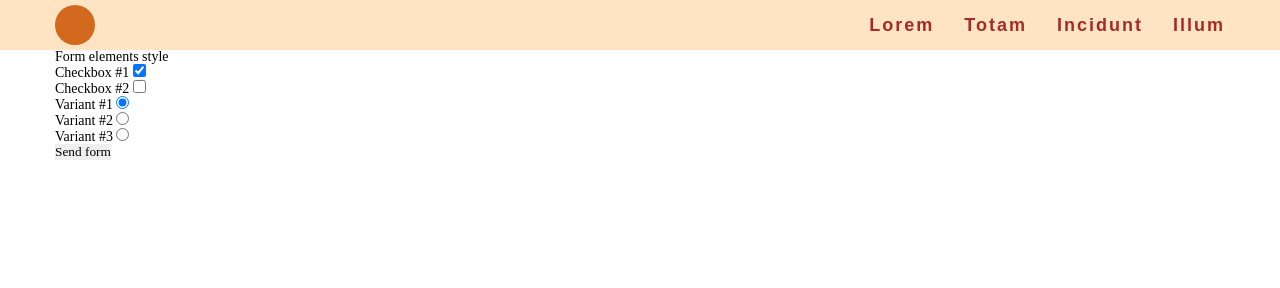
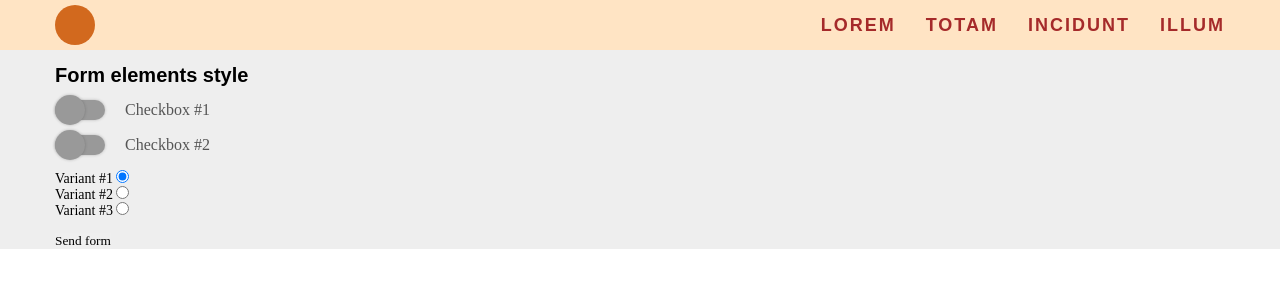
Before and after one commit to Dmither/Web-features, a plain HTML site: page index.html in a window 1280 px wide. Drawn offline with Linux system fonts and the light colour scheme.

Commit message:
Change form elements

```diff
--- a/css/style.scss
+++ b/css/style.scss
@@ -4,6 +4,9 @@
   --main-bg-color: bisque;
   --second-bg-color: chocolate;
   --main-color: brown;
+}
+html, body{
+  height: 100%;
 }
 .container {
   max-width: 767px;
@@ -45,6 +48,7 @@
     font-size: 18px;
     font-weight: 700;
     letter-spacing: 2px;
+    text-transform: uppercase;
     color: var(--main-color);
   }
 }
@@ -121,17 +125,64 @@
 }
 
 .main {
+  background-color: #eee;
   margin-top: 50px;
   &__wrap {
+
   }
 }
 .block-form {
   &__title {
+    font-family: Arial, "Helvetica Neue", Helvetica, sans-serif;
+    font-size: 20px;
+    font-weight: 700;
+    padding: 15px 0;
   }
   &__item {
+    margin-bottom: 15px;
   }
 }
 .checkbox {
+  font-size: 16px;
+  line-height: 20px;
+  padding-left: 70px;
+  position: relative;
+  cursor: pointer;
+  transition: all 0.3s ease 0s;
+  color: #555;
+  &::before{
+    content: '';
+    width: 50px;
+    height: 20px;
+    border-radius: 20px;
+    background-color: #999;
+    position: absolute;
+    left: 0;
+    top: 0;
+    box-shadow: 0 0 3px rgba(51, 51, 51, 0.3);
+  }
+  &::after{
+    content: '';
+    position: absolute;
+    width: 30px;
+    height: 30px;
+    left: 0;
+    top: -5px;
+    background-color: #999;
+    border-radius: 50%;
+    box-shadow: 0 0 3px rgba(51, 51, 51, 0.3);
+  }
+  &_active{
+    color: #000;
+  }
+  &_active::before{
+    color:forestgreen;
+  }
+  &_active::after{
+    color: forestgreen;
+  }
+  label{}
+  input{display: none;}
 }
 .radiobuttons {
   &__item {
--- a/index.html
+++ b/index.html
@@ -39,29 +39,29 @@
           <h2 class="block-form__title">Form elements style</h2>
           <div class="block-form__item">
             <div class="checkbox">
-              <span>Checkbox #1</span>
-              <input type="checkbox" checked name="checkbox_1">
+              <label for="check1">Checkbox #1</label>
+              <input type="checkbox" id="check1" checked name="checkbox_1">
             </div>
           </div>
           <div class="block-form__item">
             <div class="checkbox">
-              <span>Checkbox #2</span>
-              <input type="checkbox" name="checkbox_2">
+              <label for="check2">Checkbox #2</label>
+              <input type="checkbox" id="check2" name="checkbox_2">
             </div>
           </div>
           <div class="block-form__item">
             <div class="radiobuttons">
               <div class="radiobuttons__item">
-                <span>Variant #1</span>
-                <input type="radio" name="radio" value="1" checked>
+                <label for="radio1">Variant #1</label>
+                <input type="radio" id="radio1" name="radio" value="1" checked>
               </div>
               <div class="radiobuttons__item">
-                <span>Variant #2</span>
-                <input type="radio" name="radio" value="2">
+                <label for="radio2">Variant #2</label>
+                <input type="radio" id="radio2" name="radio" value="2">
               </div>
               <div class="radiobuttons__item">
-                <span>Variant #3</span>
-                <input type="radio" name="radio" value="3">
+                <label for="radio3">Variant #3</label>
+                <input type="radio" id="radio3" name="radio" value="3">
               </div>
             </div>
           </div>
--- a/js/script.js
+++ b/js/script.js
@@ -2,3 +2,9 @@ function toggleMenu(){
   document.querySelector('.menu-mobile').classList.toggle('menu_open');
   document.querySelector('.burger').classList.toggle('burger_open');
 }
+
+document.querySelectorAll('.checkbox').forEach(function(index){
+  index.addEventListener('click', function(e){
+    console.log(e.target);
+  })
+})
```
Also changed, not shown: css/style.css, 1 other file.
